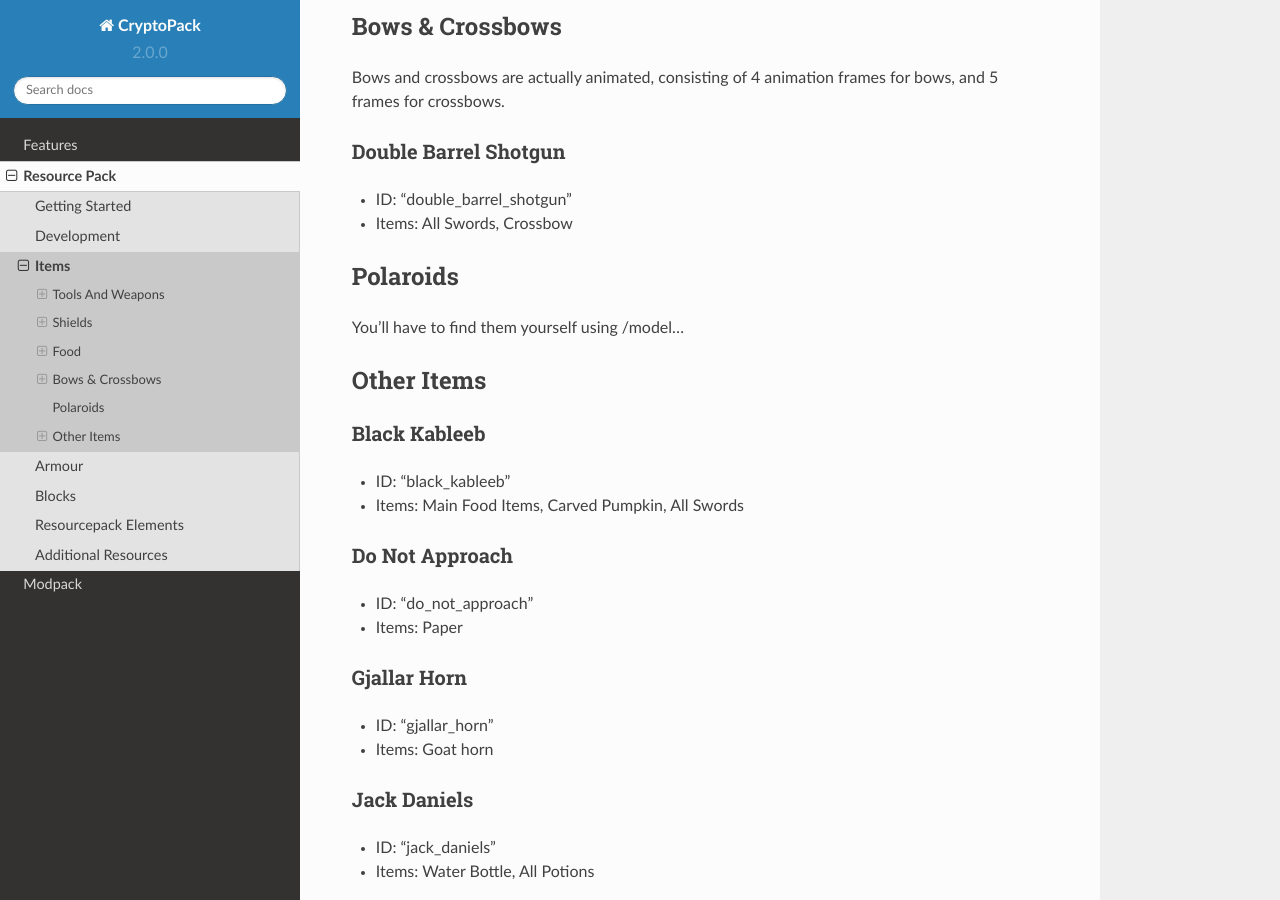
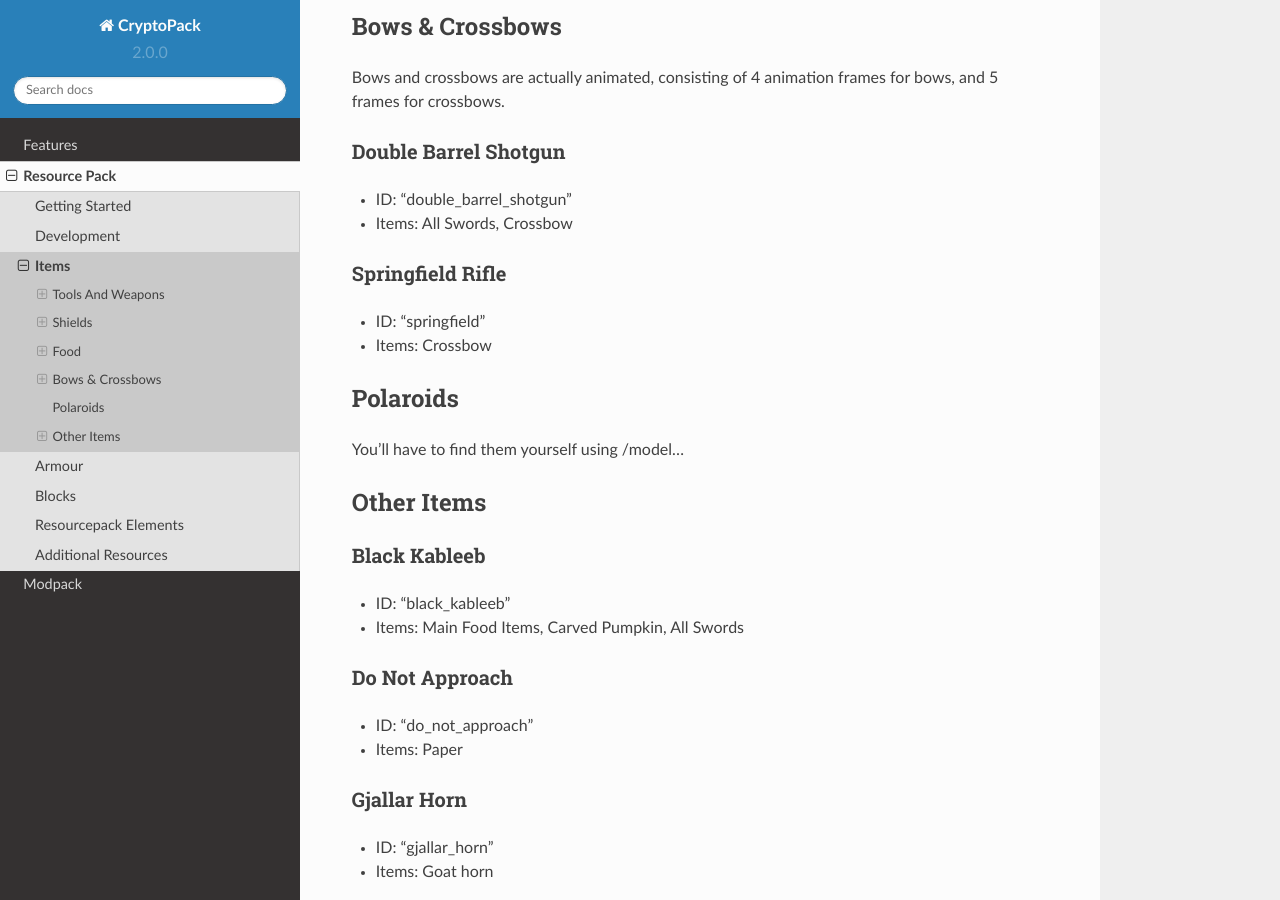
Before and after one commit to Shwabbaa/cryptopack-docs, a Sphinx documentation site: the page built from docs/source/resourcepack/items.rst, in a window 1280 px wide and 900 px high, scrolled down 5486 px. Built offline with Sphinx 7.4.7 and the Read the Docs theme 2.0.0, drawn with Linux system fonts in a browser that asks for light colours; pages that are not in the unit, such as notebooks, are missing from menus.

Commit message:
Update items.rst

```diff
--- a/docs/source/resourcepack/items.rst
+++ b/docs/source/resourcepack/items.rst
@@ -234,6 +234,11 @@ Double Barrel Shotgun
 * ID: "double_barrel_shotgun"
 * Items: All Swords, Crossbow
 
+Springfield Rifle
+------------------
+* ID: "springfield"
+* Items: Crossbow
+
 Polaroids
 ============
 You'll have to find them yourself using /model...
```
